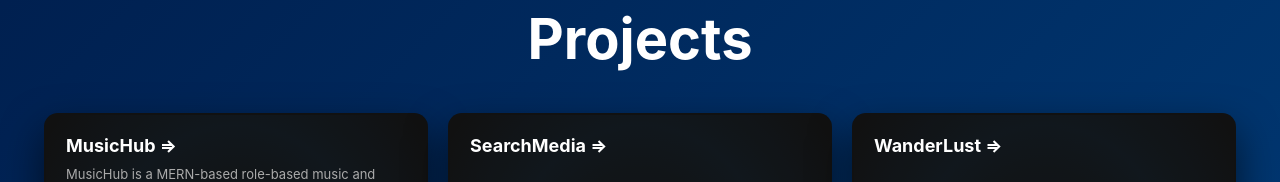
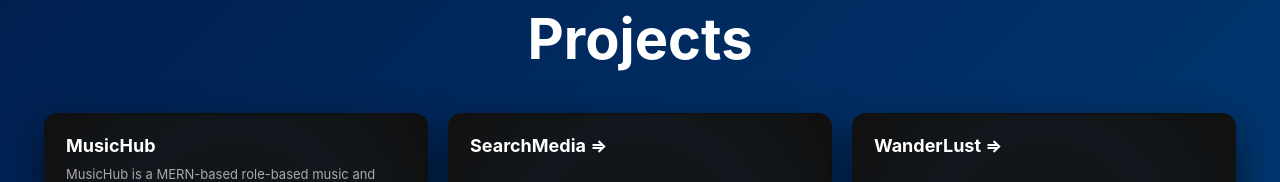
Before and after one commit to surajgupta9161/portfolio, a React (Vite) app: page / in a window 1280 px wide. Shown: the part 1880-2062 px from the top of the page. Built offline with nearby package versions, Linux system fonts and the light colour scheme.

Commit message:
Update Data.js

```diff
--- a/src/Data/Data.js
+++ b/src/Data/Data.js
@@ -1,6 +1,6 @@
 const Data = [
   {
-    title: 'MusicHub =>',
+    title: 'MusicHub',
     description:
       'MusicHub is a MERN-based role-based music and video sharing platform where users and artists can securely upload, manage, and stream media content. It features a modern React + Tailwind UI, JWT authentication with HTTP-only cookies, protected routes, and media handling via ImageKit—built on a scalable Express and Node.js API.',
     technologies: [
```
